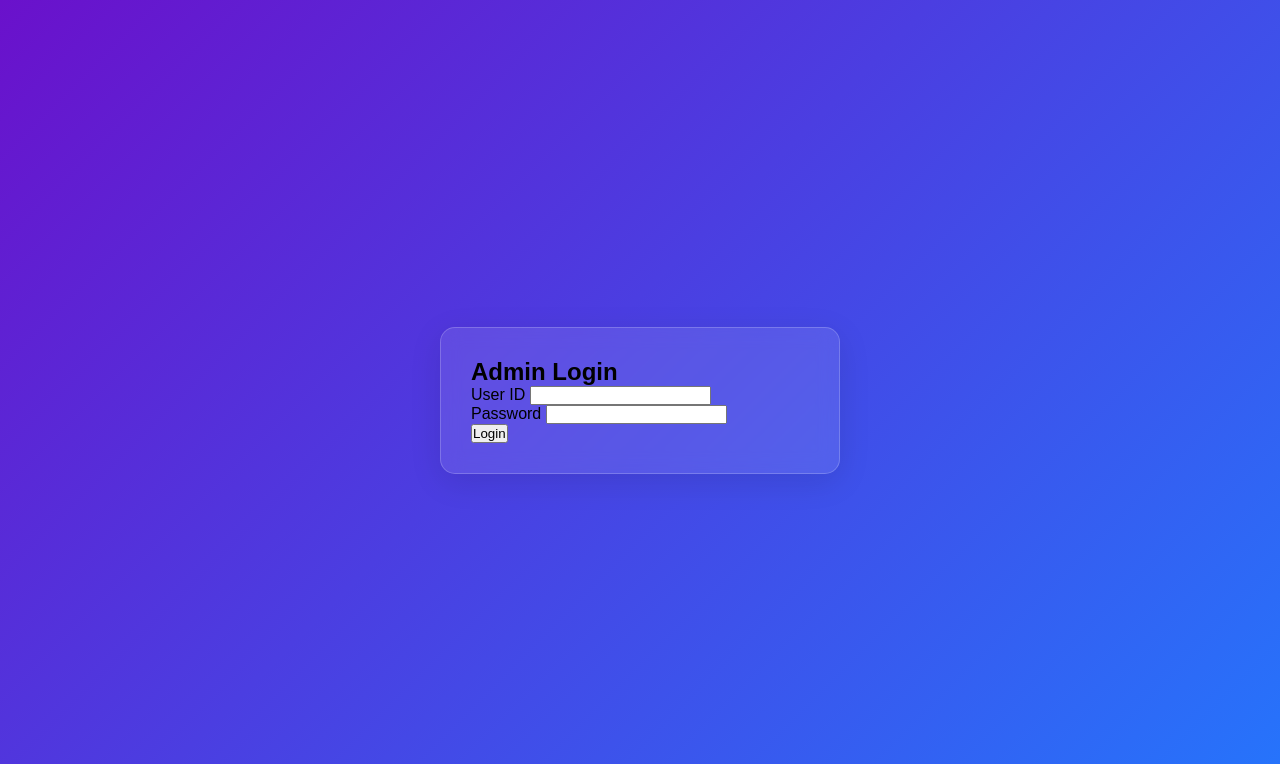
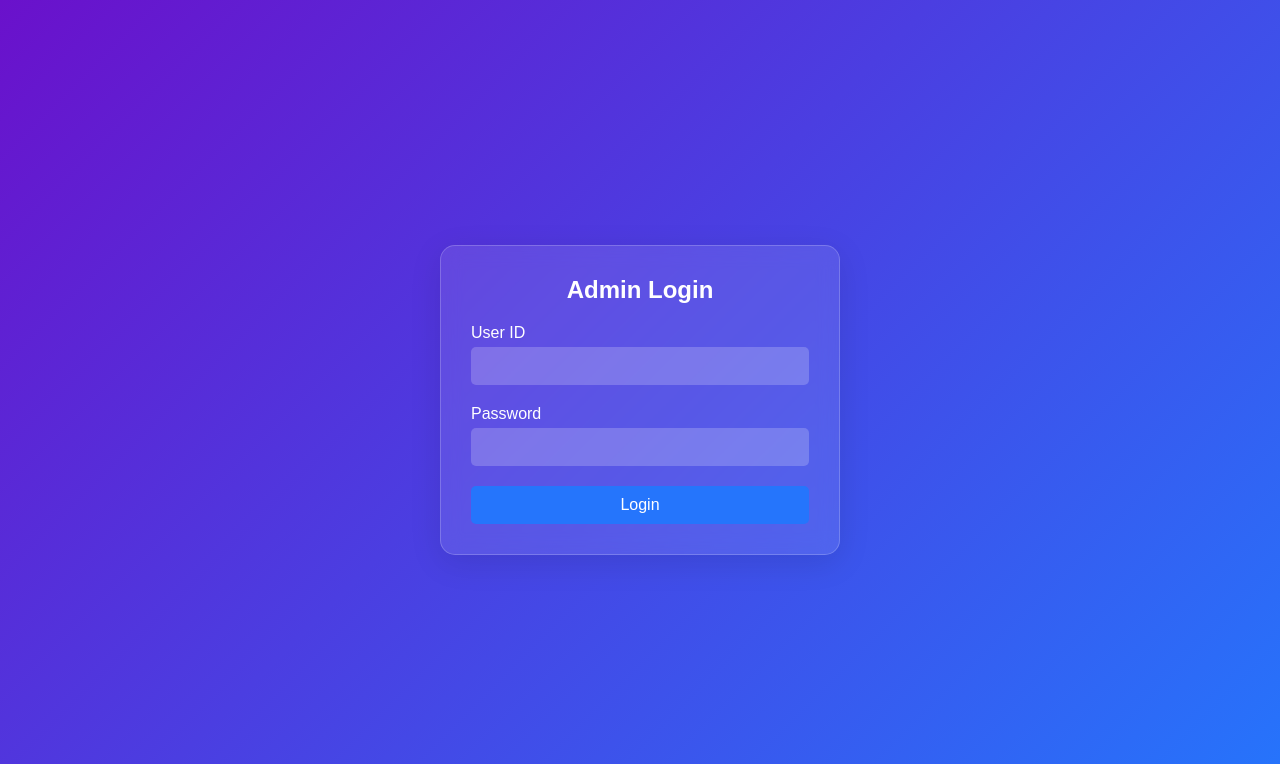
Before and after one commit to 10Sameer/BakeryProjectPractise, a PHP site: page /adminpanel.html in a window 1280 px wide. Shown: the top 764 px of the page. Run offline with PHP 8.4, Linux system fonts and the light colour scheme.

Commit message:
Admin panel Css

```diff
--- a/admin.css
+++ b/admin.css
@@ -15,7 +15,7 @@
     overflow: hidden;
   }
 
-  /* Glass Effect Login Form */
+
   .login-container {
     display: flex;
     justify-content: center;
@@ -34,3 +34,56 @@
     box-shadow: 0 8px 32px rgba(0, 0, 0, 0.1);
     border: 1px solid rgba(255, 255, 255, 0.2);
   }
+
+  .glass-form h2 {
+    color: #fff;
+    text-align: center;
+    margin-bottom: 20px;
+  }
+
+  .input-group {
+    margin-bottom: 20px;
+  }
+
+  .input-group label {
+    color: #fff;
+    display: block;
+    margin-bottom: 5px;
+  }
+
+  .input-group input {
+    width: 100%;
+    padding: 10px;
+    border: none;
+    border-radius: 5px;
+    background: rgba(255, 255, 255, 0.2);
+    color: #fff;
+    font-size: 16px;
+  }
+
+  .input-group input::placeholder {
+    color: rgba(255, 255, 255, 0.7);
+  }
+
+  button {
+    width: 100%;
+    padding: 10px;
+    border: none;
+    border-radius: 5px;
+    background: #2575fc;
+    color: #fff;
+    font-size: 16px;
+    cursor: pointer;
+    transition: background 0.3s ease;
+  }
+
+  button:hover {
+    background: #6a11cb;
+  }
+
+
+  @media (max-width: 480px) {
+    .glass-form {
+      padding: 20px;
+    }
+  }
```
